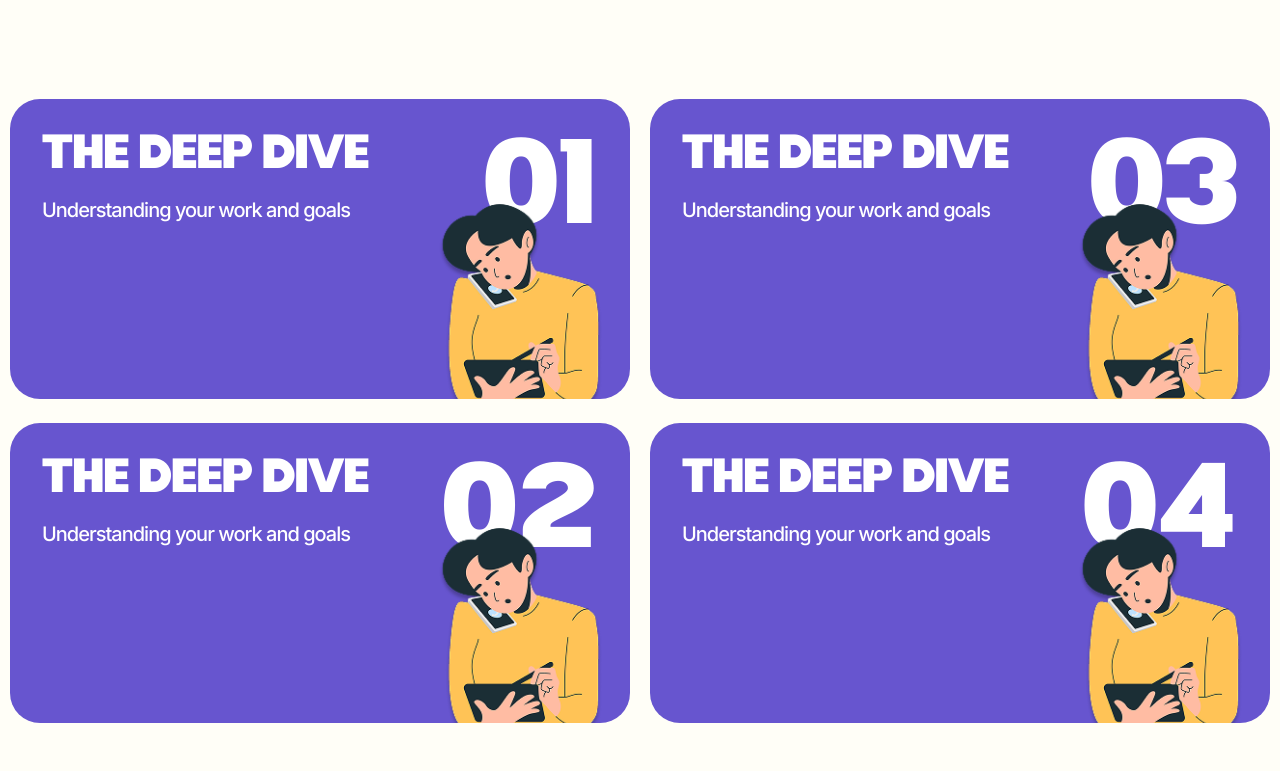
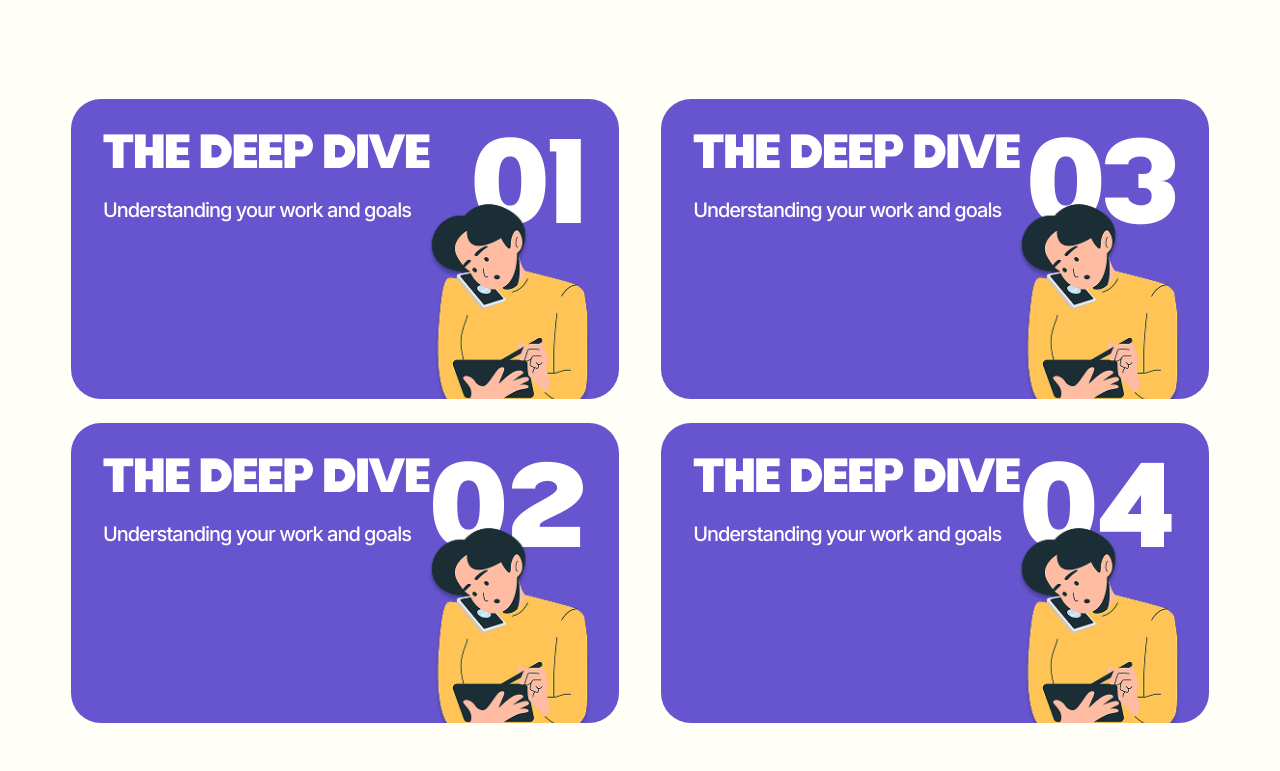
Before and after one commit to cyber-zeff/vistazo-main, a Next.js app: page / in a window 1280 px wide. Shown: the part 2629-3400 px from the top of the page. Built offline with nearby package versions, Linux system fonts and the light colour scheme.

Commit message:
fix:card-w

```diff
--- a/app/components/OP_Card.tsx
+++ b/app/components/OP_Card.tsx
@@ -110,7 +110,7 @@ function Column({ cards }: { cards: CardType[] }) {
                             damping: 15,
                             mass: 0.8,
                         }}
-                        className="w-full sm:w-[90%] md:w-155 rounded-[30px] bg-[#6755CF] px-8 pt-8 overflow-hidden cursor-pointer flex justify-between"
+                        className="w-full rounded-[30px] bg-[#6755CF] px-8 pt-8 overflow-hidden cursor-pointer flex justify-between"
                     >
                         {/* LEFT CONTENT */}
                         <div className="flex flex-col gap-4 max-w-86.25">
@@ -181,7 +181,7 @@ export default function OPCard() {
         <section className='bg-[#FFFEF7] py-20'>
             <h2 className='quantaFont text-[#121213] leading-normal font-black text-[64px] sm:text-[84px] md:text-[96px] uppercase text-center mb-10 md:mb-20 text-balance max-w-308.75 mx-auto'>We keep our Process Simple</h2>
             <div className="flex justify-center">
-                <div className="grid grid-cols-1 lg:grid-cols-2 place-items-center w-full max-w-325">
+                <div className="grid grid-cols-1 lg:grid-cols-2 place-items-center w-full max-w-295">
                     <Column cards={column1} />
                     <Column cards={column2} />
                 </div>
```
